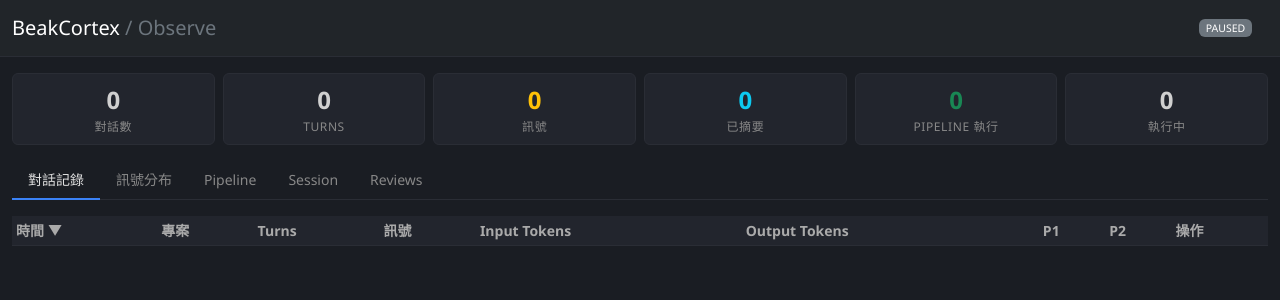
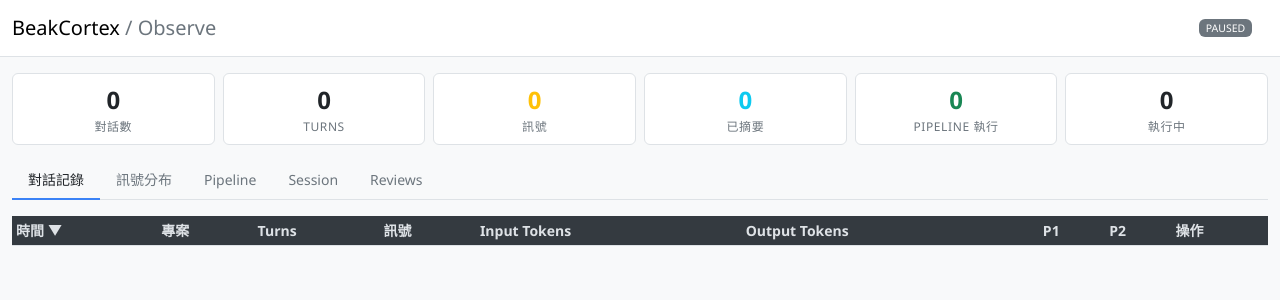
Before and after one commit to ethan-beakmask/BeakBroodNest, a Flask app: page /beakcortex/observe in a window 1280 px wide. Shown: the top 300 px of the page. Run offline with Flask 3, Linux system fonts and the light colour scheme; the visitor is signed in with stand-in values (Sample User, id 1); data that the repository does not hold is empty; parts of the project's set-up code (start-up, migrations or seed data) failed here and were passed over; some libraries are stand-ins or nearby versions.

Commit message:
Observe 頁面改淺色風格 + API 防禦缺表 500 錯誤
1. observe.css 深色主題改為與 BeakCortex 一致的淺底色風格
2. observe.html navbar 從 navbar-dark bg-dark 改為 navbar-light bg-white
3. observe.py _raw_query 加 UndefinedTable 防禦，缺表時回空列表不崩

Co-Authored-By: Claude Opus 4.6 (1M context) <noreply@anthropic.com>

```diff
--- a/human_ui/routes/observe.py
+++ b/human_ui/routes/observe.py
@@ -10,13 +10,20 @@ logger = logging.getLogger('beak_cortex')
 
 
 def _raw_query(sql, params=None):
-    """執行 raw SQL 並回傳 list of dict"""
+    """執行 raw SQL 並回傳 list of dict。表不存在時回傳空列表。"""
     engine = get_engine()
-    with engine.connect() as conn:
-        result = conn.execute(sql if hasattr(sql, 'text') else __import__('sqlalchemy').text(sql),
-                              params or {})
-        columns = list(result.keys())
-        return [dict(zip(columns, row)) for row in result.fetchall()]
+    try:
+        with engine.connect() as conn:
+            result = conn.execute(sql if hasattr(sql, 'text') else __import__('sqlalchemy').text(sql),
+                                  params or {})
+            columns = list(result.keys())
+            return [dict(zip(columns, row)) for row in result.fetchall()]
+    except Exception as e:
+        err_msg = str(e)
+        if 'UndefinedTable' in err_msg or 'does not exist' in err_msg:
+            logger.debug(f'Table not found, returning empty: {err_msg[:100]}')
+            return []
+        raise
 
 
 def _serialize(rows):
--- a/human_ui/static/css/observe.css
+++ b/human_ui/static/css/observe.css
@@ -1,19 +1,19 @@
-/* BeakCortex Observe Dashboard */
+/* BeakCortex Observe Dashboard -- 淺色風格 */
 
 body {
-    background: #1a1d23;
-    color: #e0e0e0;
+    background: #f8f9fa;
+    color: #212529;
     font-family: 'Segoe UI', system-ui, -apple-system, sans-serif;
     font-size: 14px;
 }
 
 .navbar {
-    border-bottom: 1px solid #2a2d35;
+    border-bottom: 1px solid #dee2e6;
 }
 
 .stat-card {
-    background: #22252d;
-    border: 1px solid #2a2d35;
+    background: #fff;
+    border: 1px solid #dee2e6;
     transition: border-color 0.15s;
 }
 
@@ -29,52 +29,52 @@ body {
 
 .stat-label {
     font-size: 0.75rem;
-    color: #888;
+    color: #6c757d;
     text-transform: uppercase;
     letter-spacing: 0.05em;
 }
 
 /* Tabs */
 .nav-tabs {
-    border-bottom-color: #2a2d35;
+    border-bottom-color: #dee2e6;
 }
 
 .nav-tabs .nav-link {
-    color: #888;
+    color: #6c757d;
     border: none;
     padding: 0.5rem 1rem;
 }
 
 .nav-tabs .nav-link.active {
-    color: #e0e0e0;
+    color: #212529;
     background: transparent;
     border-bottom: 2px solid #3b82f6;
 }
 
 .nav-tabs .nav-link:hover {
-    color: #ccc;
+    color: #495057;
     border-color: transparent;
 }
 
 /* Table */
 .table {
-    color: #d0d0d0;
+    color: #212529;
     --bs-table-bg: transparent;
-    --bs-table-hover-bg: rgba(59, 130, 246, 0.08);
+    --bs-table-hover-bg: rgba(59, 130, 246, 0.06);
 }
 
 .table-dark {
-    --bs-table-bg: #22252d;
-    --bs-table-color: #aaa;
+    --bs-table-bg: #343a40;
+    --bs-table-color: #dee2e6;
 }
 
 .table > :not(caption) > * > * {
-    border-bottom-color: #2a2d35;
+    border-bottom-color: #dee2e6;
 }
 
 .table-danger {
-    --bs-table-bg: rgba(220, 53, 69, 0.15);
-    --bs-table-hover-bg: rgba(220, 53, 69, 0.2);
+    --bs-table-bg: rgba(220, 53, 69, 0.1);
+    --bs-table-hover-bg: rgba(220, 53, 69, 0.15);
 }
 
 .sortable-th {
@@ -89,41 +89,41 @@ body {
 
 /* Cards */
 .card {
-    background: #22252d;
-    border-color: #2a2d35;
-    color: #d0d0d0;
+    background: #fff;
+    border-color: #dee2e6;
+    color: #212529;
 }
 
 .card-header {
-    background: #1e2128;
-    border-bottom-color: #2a2d35;
+    background: #f8f9fa;
+    border-bottom-color: #dee2e6;
     font-weight: 600;
     font-size: 0.875rem;
 }
 
 /* Progress bars */
 .progress {
-    background: #2a2d35;
+    background: #e9ecef;
     border-radius: 3px;
 }
 
 /* Signal detail modal */
 .modal-content {
-    background: #1e2128;
-    border-color: #2a2d35;
-    color: #d0d0d0;
+    background: #fff;
+    border-color: #dee2e6;
+    color: #212529;
 }
 
 .modal-header {
-    border-bottom-color: #2a2d35;
+    border-bottom-color: #dee2e6;
 }
 
 .modal-footer {
-    border-top-color: #2a2d35;
+    border-top-color: #dee2e6;
 }
 
 .signal-card {
-    border-color: #333;
+    border-color: #dee2e6;
 }
 
 .signal-card .card-header {
@@ -132,7 +132,7 @@ body {
 }
 
 .signal-content {
-    background: #1a1d23;
+    background: #f8f9fa;
     padding: 0.5rem;
     border-radius: 4px;
     font-family: 'Fira Code', 'Consolas', monospace;
@@ -140,7 +140,7 @@ body {
     word-break: break-all;
     max-height: 200px;
     overflow-y: auto;
-    color: #999;
+    color: #495057;
 }
 
 /* Badge refinements */
@@ -155,14 +155,14 @@ body {
 }
 
 ::-webkit-scrollbar-track {
-    background: #1a1d23;
+    background: #f8f9fa;
 }
 
 ::-webkit-scrollbar-thumb {
-    background: #444;
+    background: #adb5bd;
     border-radius: 3px;
 }
 
 ::-webkit-scrollbar-thumb:hover {
-    background: #555;
+    background: #6c757d;
 }
--- a/human_ui/templates/observe.html
+++ b/human_ui/templates/observe.html
@@ -13,7 +13,7 @@
 <div x-data="observeApp()" x-init="init()">
 
     <!-- Navbar -->
-    <nav class="navbar navbar-dark bg-dark">
+    <nav class="navbar navbar-light bg-white border-bottom">
         <div class="container-fluid">
             <a class="navbar-brand" href="/beakcortex/observe">
                 BeakCortex <span class="text-secondary fw-normal">/ Observe</span>
```
